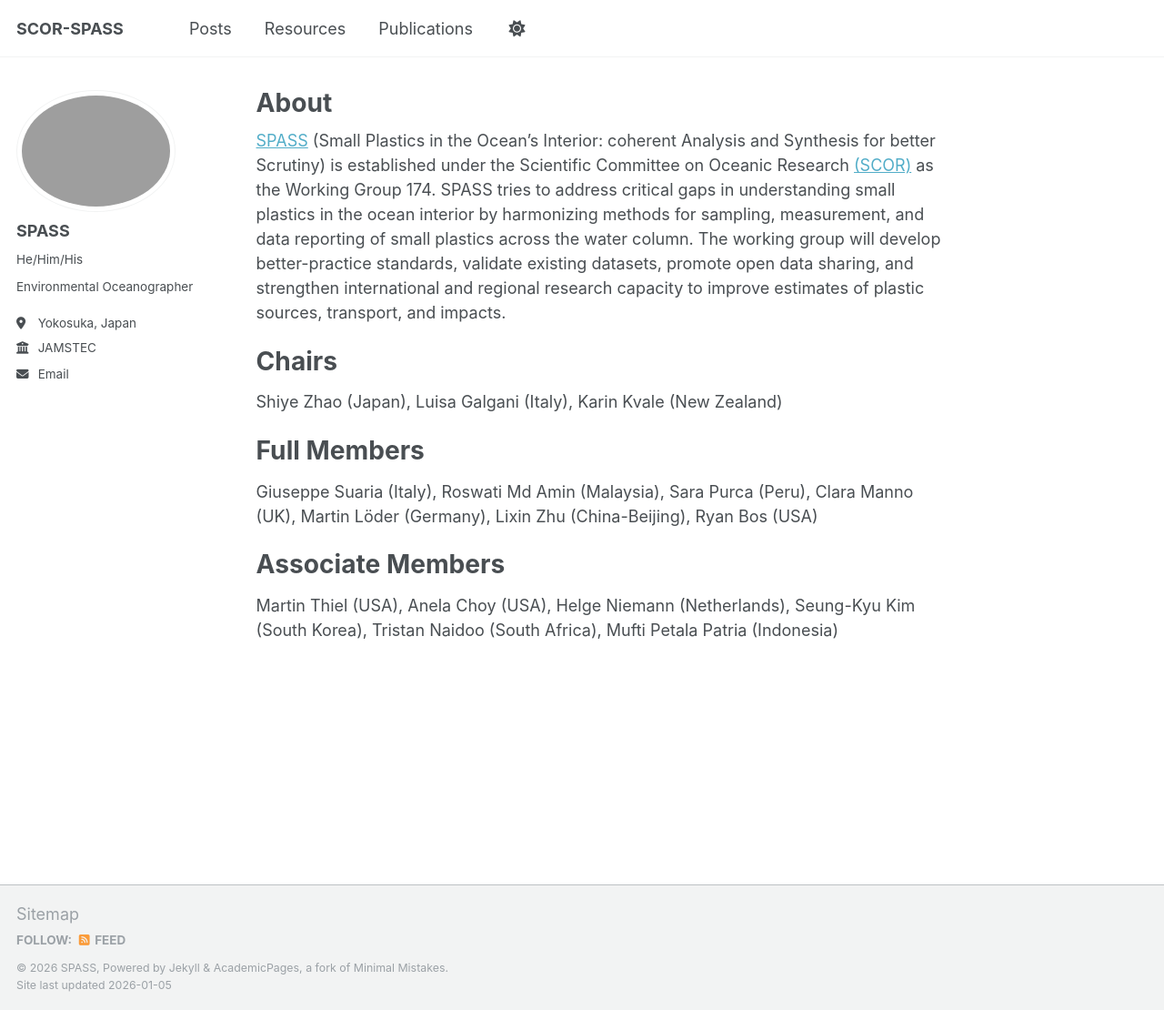
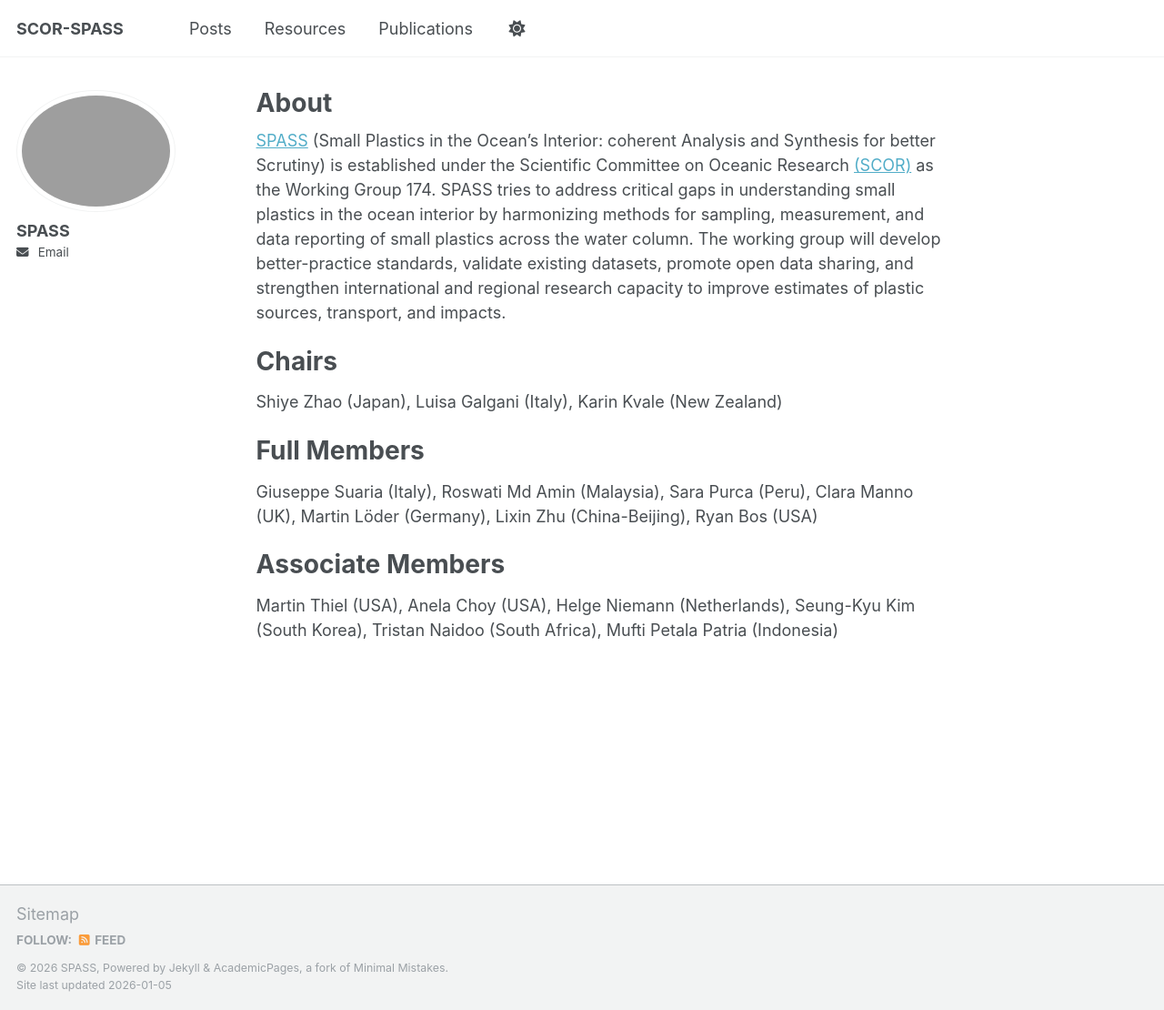
Before and after one commit to SCOR-SPASS/scor-spass.github.io, a Jekyll site: the page built from _pages/about.md, in a window 1280 px wide and 1110 px high. Shown: the whole window at 91% size. Built offline with Jekyll 4.4.1, drawn with Linux system fonts in a browser that asks for light colours.

Commit message:
Update _config.yml

```diff
--- a/_config.yml
+++ b/_config.yml
@@ -24,10 +24,10 @@ author:
   # Biographic information
   avatar           : "spass_logo.png"
   name             : "SPASS"
-  pronouns         : "He/Him/His"
-  bio              : "Environmental Oceanographer"
-  location         : "Yokosuka, Japan"
-  employer         : "JAMSTEC"
+  pronouns         : #"He/Him/His"
+  bio              : #"Environmental Oceanographer"
+  location         : #"Yokosuka, Japan"
+  employer         : #"JAMSTEC"
   uri              : # URL
   email            : "szhao@jamstec.go.jp"
 
```
